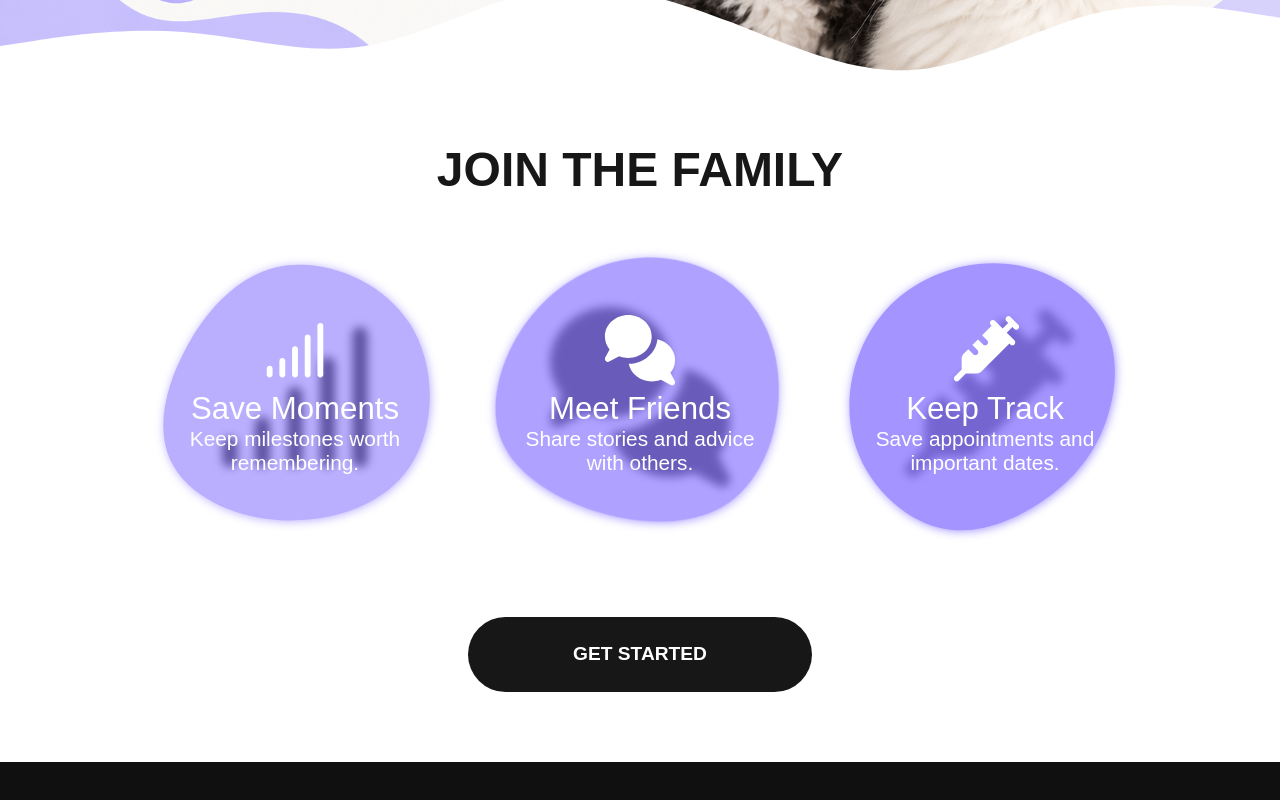
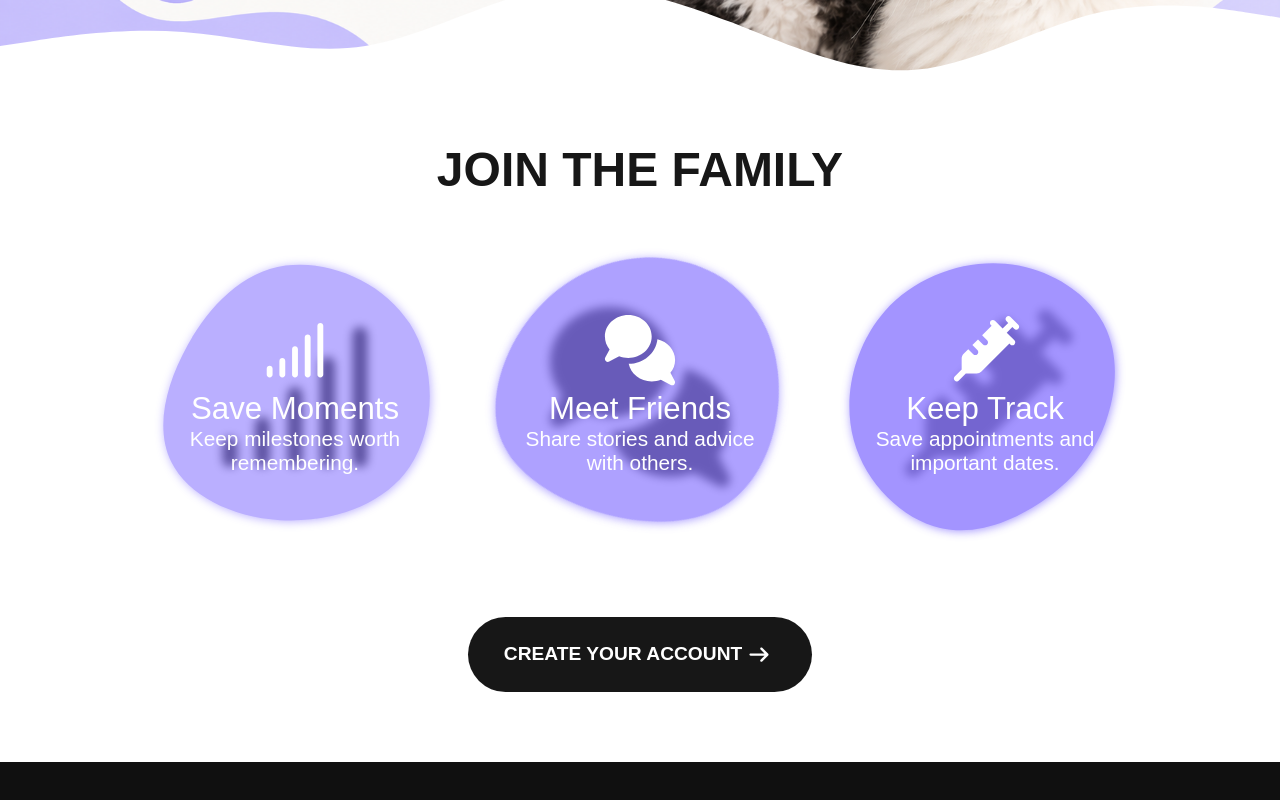
Before and after one commit to davidallert/pet_progress_frontend, a Next.js app: page / in a window 1280 px wide. Shown: the part 567-1367 px from the top of the page. Built offline with nearby package versions, Linux system fonts and the light colour scheme; a web font is replaced by a local one.

Commit message:
Add arrow icon to create account button

```diff
--- a/src/app/page.tsx
+++ b/src/app/page.tsx
@@ -2,7 +2,7 @@
 
 import styles from "./page.module.css";
 import Link from 'next/link';
-import { faSignal, faComments, faSyringe } from "@fortawesome/free-solid-svg-icons";
+import { faSignal, faComments, faSyringe, faArrowRight } from "@fortawesome/free-solid-svg-icons";
 import { FontAwesomeIcon } from "@fortawesome/react-fontawesome";
 import Button from "./components/ui/Button";
 import { useRouter } from 'next/navigation'
@@ -70,7 +70,7 @@ const routeToAccount = (e: MouseEvent<HTMLButtonElement>) => {
         </div>
       </section>
       <div className={styles.btnContainer}>
-        <Button type="submit" onClick={(e) => routeToAccount(e)}>GET STARTED</Button>
+        <Button type="submit" onClick={(e) => routeToAccount(e)}>CREATE YOUR ACCOUNT <FontAwesomeIcon icon={faArrowRight}/></Button>
       </div>
     </main>
   );
```
